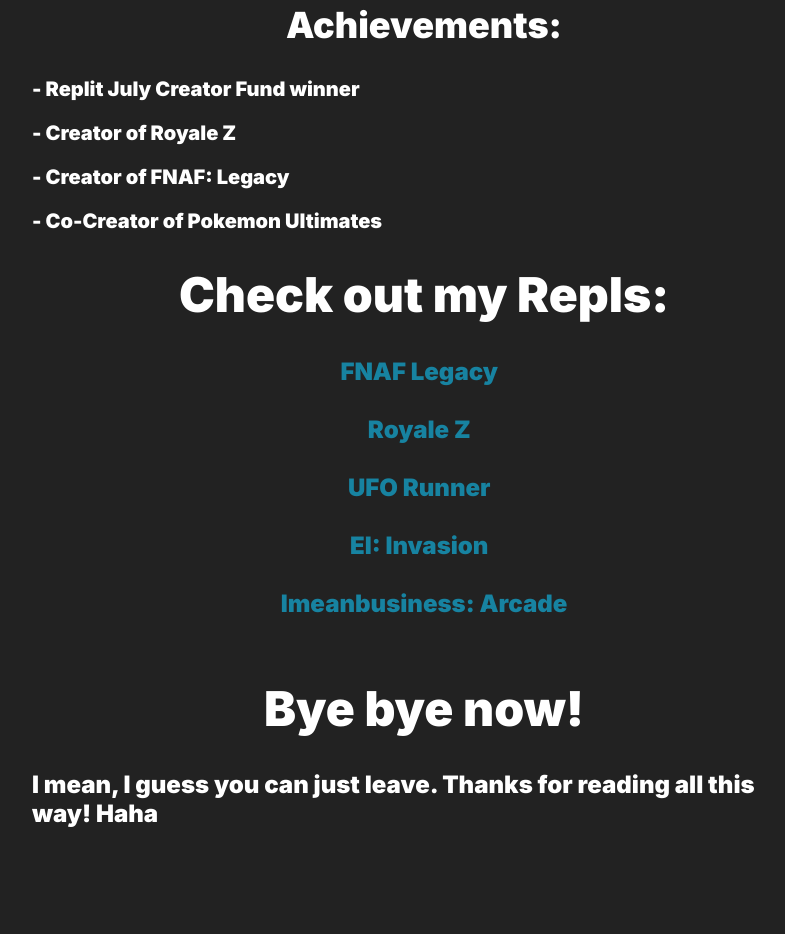
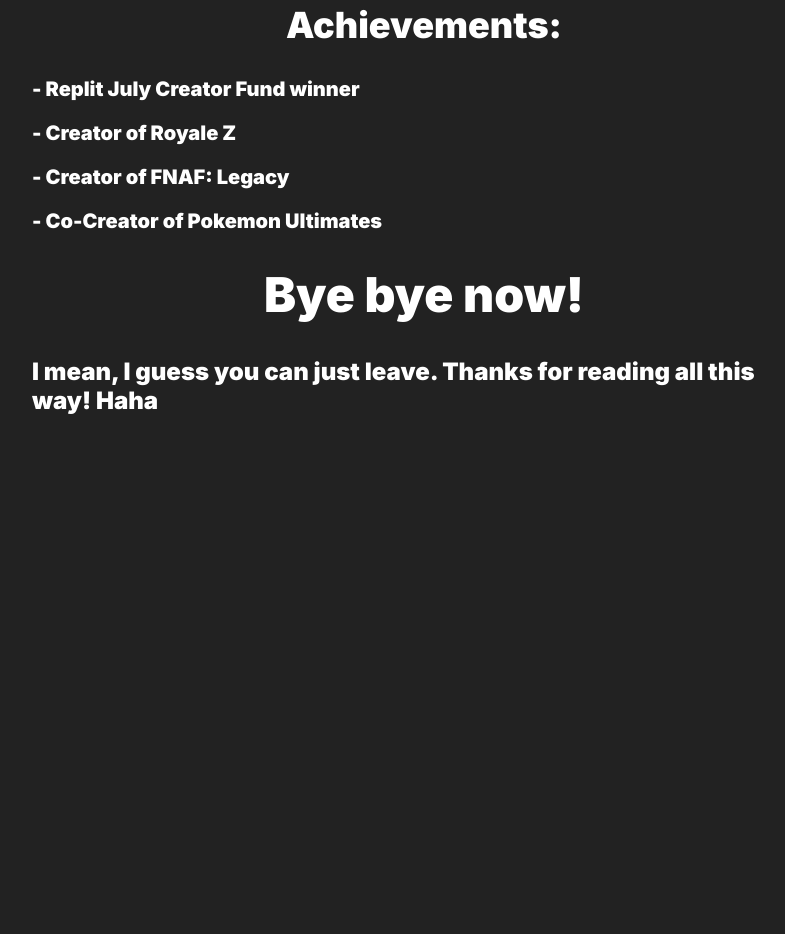
Before and after one commit to Imeanbusiness/Imeanbusiness.github.io, a plain HTML site: page index.html in a window 1280 px wide. Shown: the part 1763-2697 px from the top of the page, without its empty margins (216-1001 px from the left). After the commit the page ends 2284 px from the top, so only its background shows below. Drawn offline with Linux system fonts and the light colour scheme.

Commit message:
Update index.html

```diff
--- a/index.html
+++ b/index.html
@@ -149,23 +149,7 @@
         <div class = "footer">
 
 
-          <h1>Check out my Repls:</h1>
-          <font size = "+2">
-            <a style="text-align: left" href="https://replit.com/@Imeanbusiness/FNAF-Legacy?v=1" target = "_blank">FNAF Legacy &nbsp</a>
-            <br>
-            <br>
-            <a style="text-align: left" href="https://replit.com/@Imeanbusiness/Royale-Z" target = "_blank">Royale Z &nbsp</a>
-            <br>
-            <br>
-            <a style="text-align: left" href="https://replit.com/@Imeanbusiness/UFO-Runner?v=1" target = "_blank">UFO Runner &nbsp</a>
-            <br>
-            <br>
-            <a style="text-align: left" href="https://replit.com/@Imeanbusiness/Earthbound-INVASION" target = "_blank">EI: Invasion &nbsp</a>
-            <br>
-            <br>
-            <a style="text-align: left" href="https://replit.com/@Imeanbusiness/Imeanbusiness-Arcade?v=1" target = "_blank">Imeanbusiness: Arcade</a>
-            <br>
-            <br>
+
 
 
 
```
